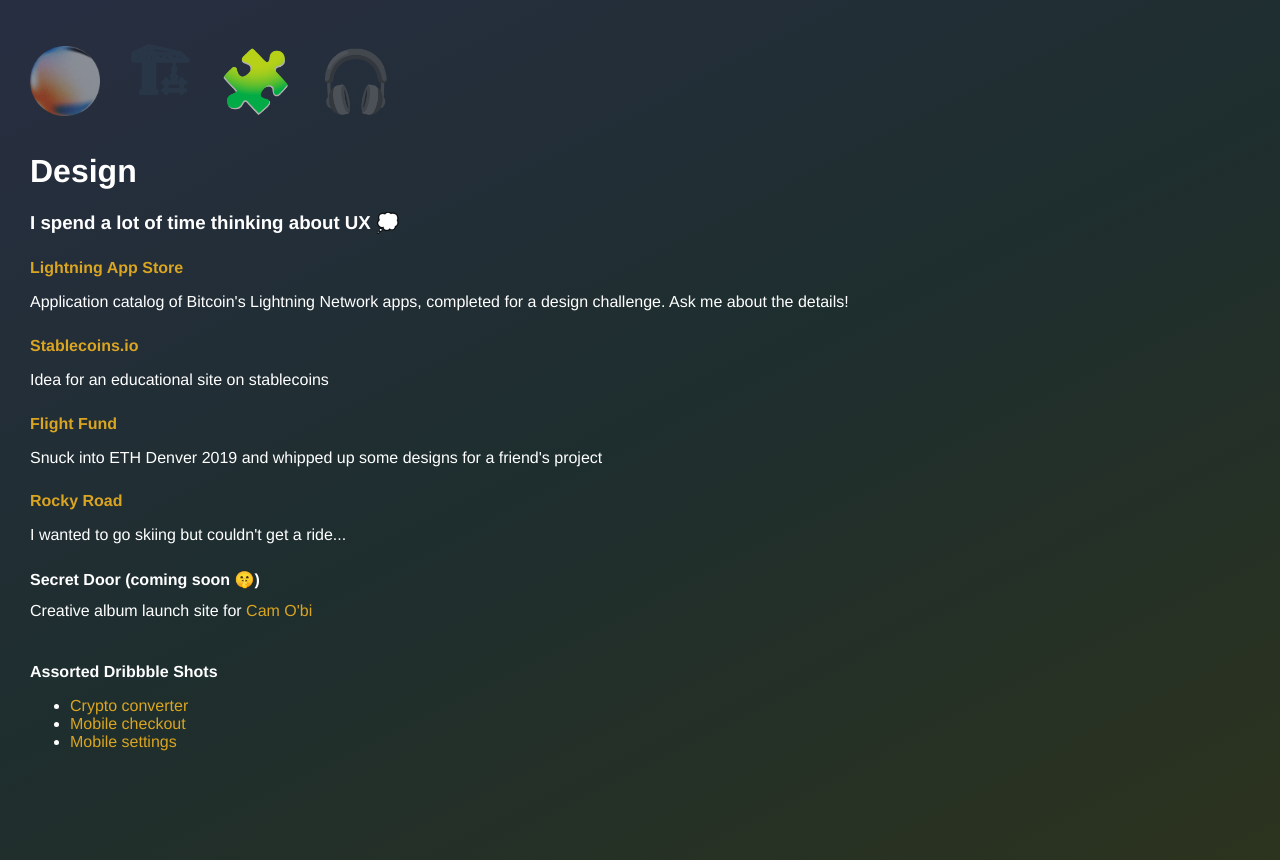
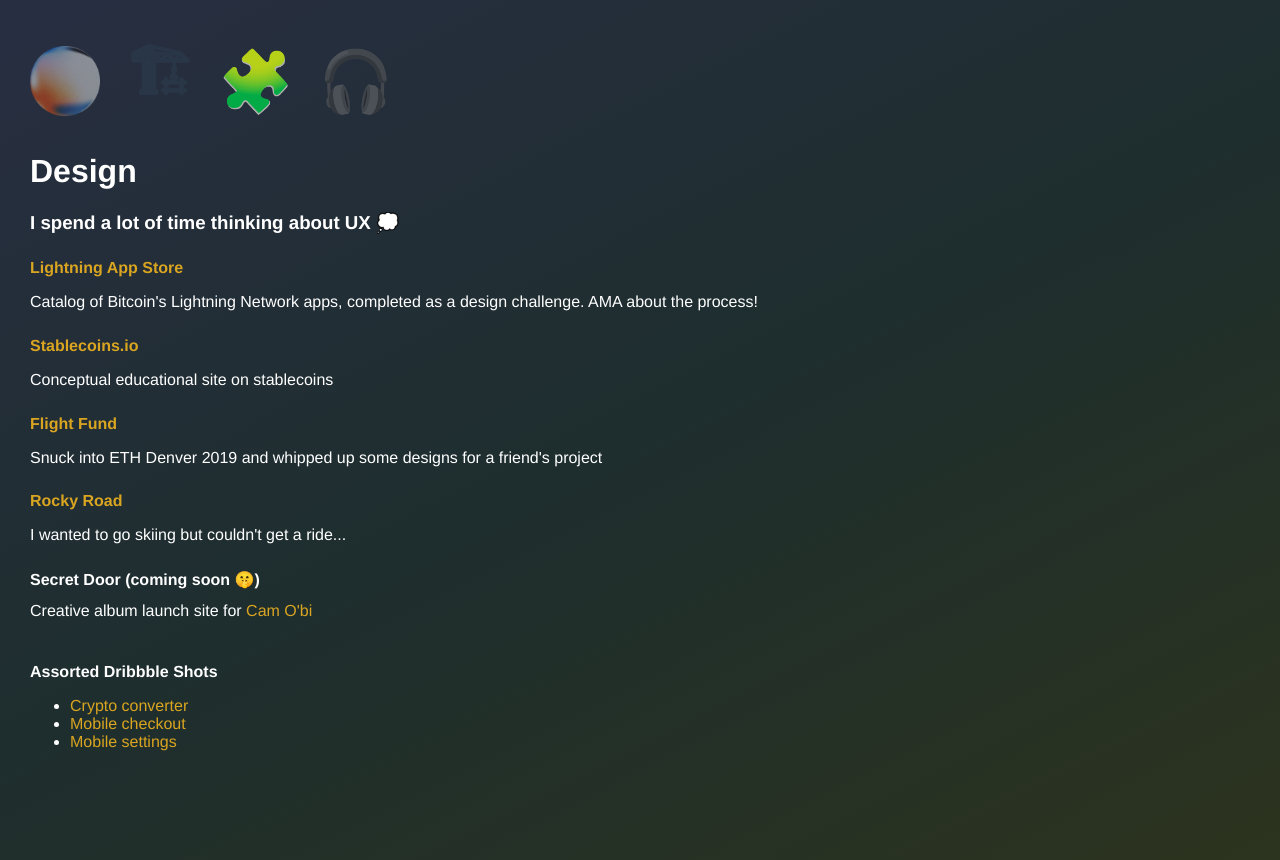
Before and after one commit to jzstern/personal-website, a Vue app: page /design in a window 1280 px wide. Built offline with nearby package versions, Linux system fonts and the light colour scheme.

Commit message:
copy update

```diff
--- a/src/views/Design.vue
+++ b/src/views/Design.vue
@@ -6,12 +6,12 @@
     <h4>
       <a href="https://imgur.com/a/NPnKfyD">Lightning App Store</a>
     </h4>
-    <p>Application catalog of Bitcoin's Lightning Network apps, completed for a design challenge. Ask me about the details!</p>
+    <p>Catalog of Bitcoin's Lightning Network apps, completed as a design challenge. AMA about the process!</p>
 
     <h4>
       <a href="https://imgur.com/8hHylXW">Stablecoins.io</a>
     </h4>
-    <p>Idea for an educational site on stablecoins</p>
+    <p>Conceptual educational site on stablecoins</p>
 
     <h4>
       <a href="https://imgur.com/a/eVDXUfz">Flight Fund</a>
```
